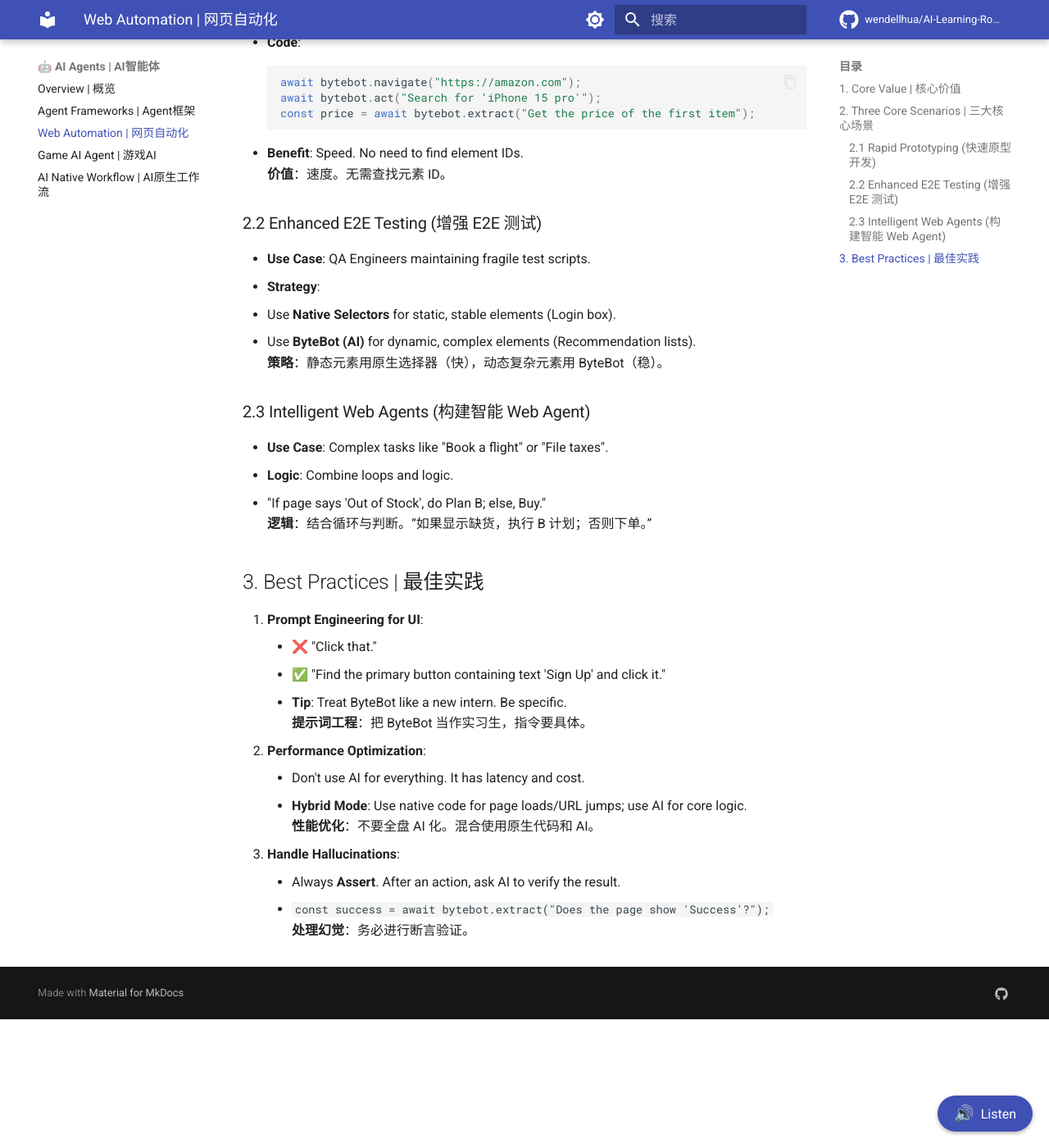
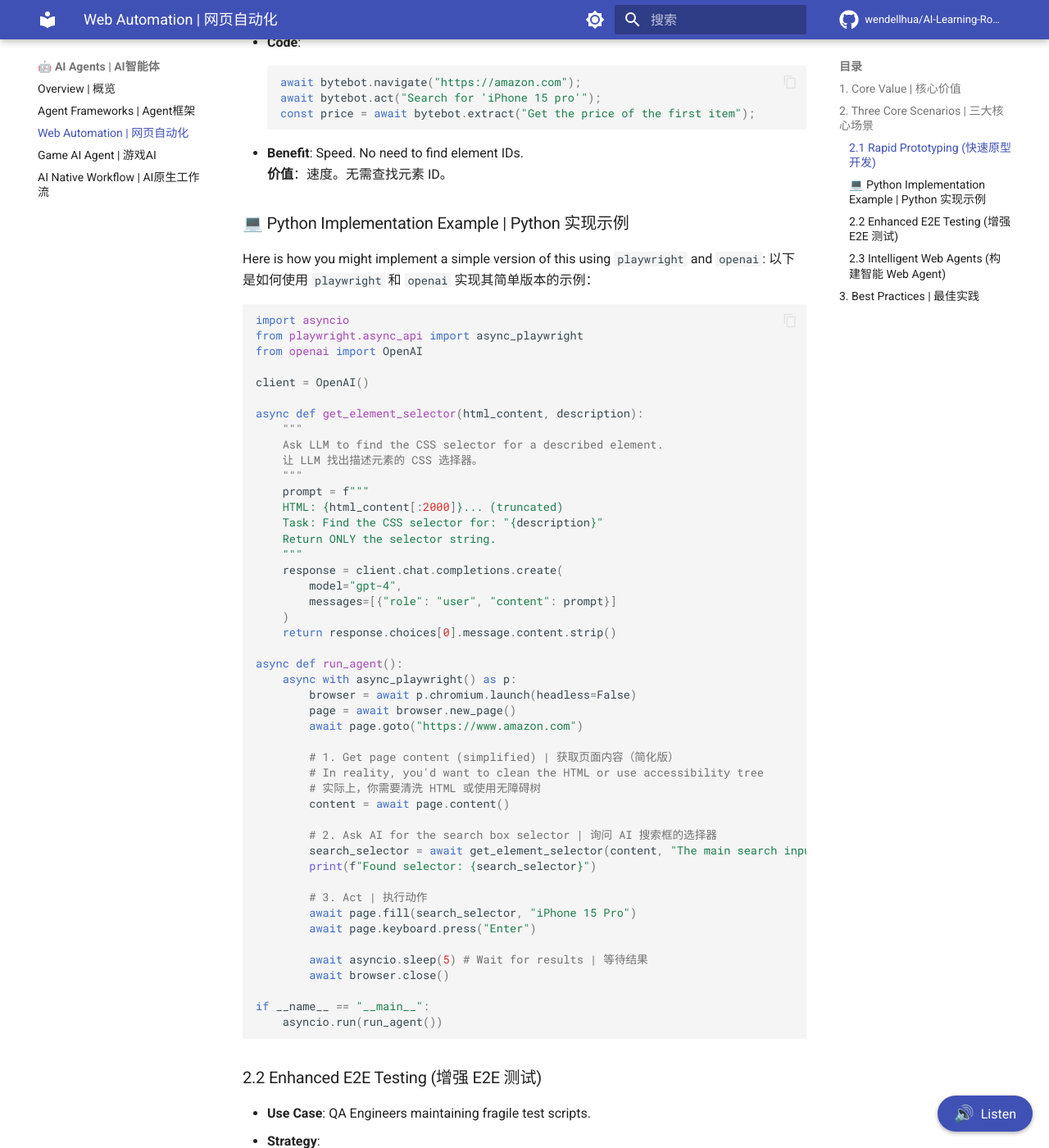
Before and after one commit to wendellhua/AI-Learning-Roadmap, an MkDocs documentation site: the page built from docs/06_AI_Agent_Development/02_Web_Automation_Agent_ByteBot.md, in a window 1280 px wide and 1400 px high, scrolled down 857 px. Shown: the whole window at 82% size. Built offline with MkDocs 1.6.1 and Material for MkDocs 9.7.7, drawn with Linux system fonts in a browser that asks for light colours; comment, search, counter and statistics services are not loaded.

Commit message:
update new knowledge+1

````diff
--- a/docs/06_AI_Agent_Development/02_Web_Automation_Agent_ByteBot.md
+++ b/docs/06_AI_Agent_Development/02_Web_Automation_Agent_ByteBot.md
@@ -25,6 +25,60 @@ ByteBot 代表了 Web 自动化的前沿方向：**“用自然语言驱动浏
   ```
 - **Benefit**: Speed. No need to find element IDs.
   <br> **价值**：速度。无需查找元素 ID。
+
+### 💻 Python Implementation Example | Python 实现示例
+
+Here is how you might implement a simple version of this using `playwright` and `openai`:
+以下是如何使用 `playwright` 和 `openai` 实现其简单版本的示例：
+
+```python
+import asyncio
+from playwright.async_api import async_playwright
+from openai import OpenAI
+
+client = OpenAI()
+
+async def get_element_selector(html_content, description):
+    """
+    Ask LLM to find the CSS selector for a described element.
+    让 LLM 找出描述元素的 CSS 选择器。
+    """
+    prompt = f"""
+    HTML: {html_content[:2000]}... (truncated)
+    Task: Find the CSS selector for: "{description}"
+    Return ONLY the selector string.
+    """
+    response = client.chat.completions.create(
+        model="gpt-4",
+        messages=[{"role": "user", "content": prompt}]
+    )
+    return response.choices[0].message.content.strip()
+
+async def run_agent():
+    async with async_playwright() as p:
+        browser = await p.chromium.launch(headless=False)
+        page = await browser.new_page()
+        await page.goto("https://www.amazon.com")
+
+        # 1. Get page content (simplified) | 获取页面内容（简化版）
+        # In reality, you'd want to clean the HTML or use accessibility tree
+        # 实际上，你需要清洗 HTML 或使用无障碍树
+        content = await page.content()
+
+        # 2. Ask AI for the search box selector | 询问 AI 搜索框的选择器
+        search_selector = await get_element_selector(content, "The main search input box")
+        print(f"Found selector: {search_selector}")
+
+        # 3. Act | 执行动作
+        await page.fill(search_selector, "iPhone 15 Pro")
+        await page.keyboard.press("Enter")
+
+        await asyncio.sleep(5) # Wait for results | 等待结果
+        await browser.close()
+
+if __name__ == "__main__":
+    asyncio.run(run_agent())
+```
 
 ### 2.2 Enhanced E2E Testing (增强 E2E 测试)
 - **Use Case**: QA Engineers maintaining fragile test scripts.
````
Also changed, not shown: README.md (+8 -1 lines), docs/04_Prompt_Engineering/03_Advanced_Prompting_Techniques.md (+37 -4 lines), docs/10_AI_Applications_Learning/02_AI_Coding_Mastery.md (+3 -0 lines), docs/index.md (+8 -1 lines), 2 other files.
